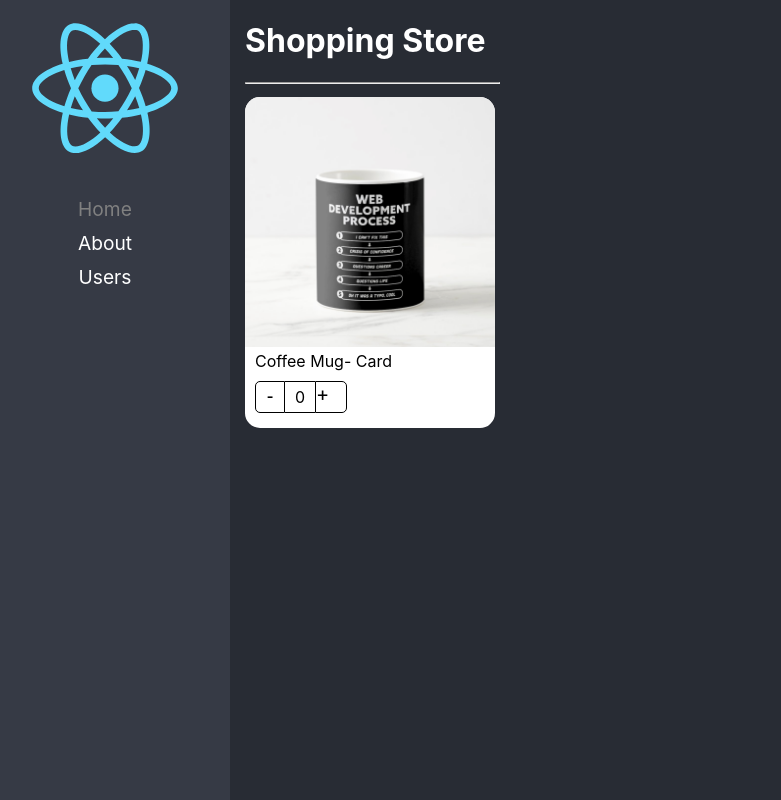
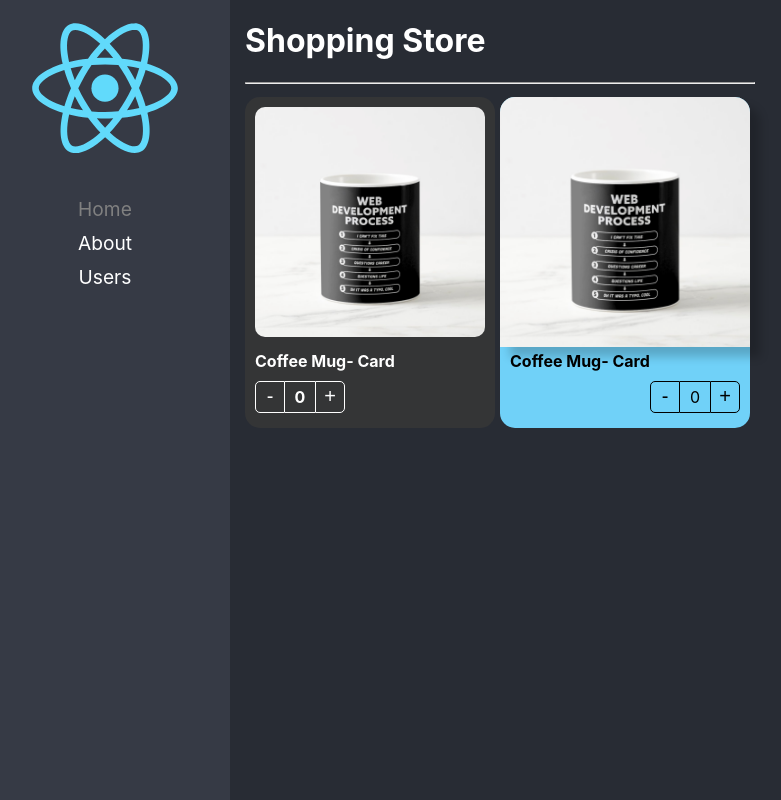
Before and after one commit to JavascriptDeNoobAPro/react-pro-project, a React (Create React App) app: page /home in a window 1280 px wide. Shown: the whole page, without its empty margins (20-801 px from the left). Built offline with nearby package versions, Linux system fonts and the light colour scheme.

Commit message:
ADD: Component extend styles

```diff
--- a/src/02-component-patterns/components/ProductButtons.tsx
+++ b/src/02-component-patterns/components/ProductButtons.tsx
@@ -1,14 +1,21 @@
-import { useContext } from "react";
+import { useContext , CSSProperties} from "react";
 import { ProductContext } from "./ProductCard";
 import styles from "../styles/styles.module.css"
 
-export const ProductButtons = () => {
+interface Props {
+    className?: string;
+    style?: CSSProperties ;
+}
+
+export const ProductButtons = ({className, style}: Props) => {
     const {increaseBy, counter} = useContext(ProductContext);
     return (
-        <div className={styles.buttonsContainer}>
+        <div
+        style={style}
+        className={`${styles.buttonsContainer} ${className}`}>
                 <button className={styles.buttonMinus} onClick={()=>increaseBy(-1)}> - </button>
                 <div className={styles.countLabel}>{counter}</div>
-                <div className={styles.buttonAdd} onClick={()=>increaseBy(1)}> + </div>
+                <button className={styles.buttonAdd} onClick={()=>increaseBy(1)}> + </button>
             </div>
     )
 }
--- a/src/02-component-patterns/components/ProductCard.tsx
+++ b/src/02-component-patterns/components/ProductCard.tsx
@@ -1,18 +1,29 @@
 import styles from "../styles/styles.module.css"
 import useProduct from "../hooks/useProduct"
-import { createContext } from "react"
-import { ProductCardProps, ProductContextProps } from "../interfaces/interfaces";
+import { createContext, CSSProperties, ReactElement } from "react"
+import {  Product, ProductContextProps } from "../interfaces/interfaces";
 
 
 export const ProductContext = createContext({} as ProductContextProps);
 const { Provider} = ProductContext;
 
-export const ProductCard = ({children, product} : ProductCardProps) => {
+
+
+export interface Props{
+    product: Product;
+    children?: ReactElement | ReactElement[];
+    className?: string;
+    style?: CSSProperties;
+}
+
+export const ProductCard = ({children, product, className, style} : Props) => {
 
     const {counter, increaseBy} = useProduct()
     return (
         <Provider value={{counter, increaseBy, product}}>
-            <div className={styles.productCard}>
+            <div
+            style={style}
+            className={`${styles.productCard} ${className}`}>
               {children}
             </div>
         </Provider>
--- a/src/02-component-patterns/components/ProductImage.tsx
+++ b/src/02-component-patterns/components/ProductImage.tsx
@@ -1,9 +1,15 @@
-import { useContext } from "react";
+import { useContext, CSSProperties } from "react";
 import { ProductContext } from "./ProductCard";
 import noImage from "../assets/no-image.jpg"
 import styles from "../styles/styles.module.css"
 
-export const ProductImage =  ({img=''}) => {
+interface Props{
+    img?: string;
+    className?: string,
+    style?: CSSProperties;
+}
+
+export const ProductImage =  ({img, className, style}: Props) => {
     const {product} = useContext(ProductContext);
 
     let imgToShow : string;
@@ -16,5 +22,6 @@
         imgToShow = noImage;
     }
 
-    return ( <img className={styles.productImg} src={imgToShow} alt="Product representation"/>)
+    return ( <img
+        style={style} className={`${styles.productImg} ${className}`} src={imgToShow} alt="Product representation"/>)
 }
--- a/src/02-component-patterns/components/ProductTitle.tsx
+++ b/src/02-component-patterns/components/ProductTitle.tsx
@@ -1,9 +1,16 @@
-import { useContext } from "react";
+import { useContext , CSSProperties} from "react";
 import { ProductContext } from "./ProductCard";
 import styles from "../styles/styles.module.css"
 
-export const ProductTitle = ({title} : {title?: string}) => {
+interface Props{
+    title?: string;
+    className?: string,
+    style?: CSSProperties;
+}
+
+export const ProductTitle = ({title, className, style} : Props) => {
     const {product} = useContext(ProductContext);
-    return ( <span className={styles.productDescription}>{title ? title : product.title}</span>
+    return ( <span
+        style={style} className={`${styles.productDescription} ${className}`}>{title ? title : product.title}</span>
         )
 }
--- a/src/02-component-patterns/interfaces/interfaces.ts
+++ b/src/02-component-patterns/interfaces/interfaces.ts
@@ -1,9 +1,4 @@
-import { ReactElement } from "react";
 
-export interface ProductCardProps{
-    product: Product;
-    children?: ReactElement | ReactElement[];
-}
 
 export interface Product {
     id: string,
--- a/src/02-component-patterns/pages/ShoppingPage.tsx
+++ b/src/02-component-patterns/pages/ShoppingPage.tsx
@@ -1,4 +1,5 @@
 import { ProductButtons, ProductCard, ProductImage, ProductTitle } from "../components"
+import "../styles/custom-styles.css"
 
 const product = {
     id: "1",
@@ -8,14 +9,21 @@
 
 export const ShoppingPage = () => {
     return (
-        <div>
+        <div >
             <h1>Shopping Store</h1>
             <hr/>
             <div style={{display: "flex", flexDirection: "row", flexWrap: "wrap"}}>
-                <ProductCard product={product}>
-                    <ProductImage/>
-                    <ProductTitle/>
-                    <ProductButtons/>
+                <ProductCard product={product} className="bg-dark text-white text-bold">
+                    <ProductImage className="custom-image"/>
+                    <ProductTitle className="text-white text-bold"/>
+                    <ProductButtons className="custom-buttons"/>
+                </ProductCard>
+                <ProductCard product={product} style={{
+                    backgroundColor: '#70D1F8'
+                }}>
+                    <ProductImage style={{boxShadow: '10px 10px 10px rgba(0,0,0,0.2'}}/>
+                    <ProductTitle  style={{fontWeight: "bold"}}/>
+                    <ProductButtons style={{display: "flex", justifyContent: "end"}} />
                 </ProductCard>
             </div>
         </div>
--- /dev/null
+++ b/src/02-component-patterns/styles/custom-styles.css
@@ -0,0 +1,23 @@
+
+.bg-dark {
+    background-color: rgba(56,56,56,0.8);
+}
+
+.text-white{
+     color: #fff;
+}
+
+.text-bold{
+    font-weight: bold;
+}
+
+.custom-image {
+    padding: 10px;
+    width: calc(100% - 20px);
+    border-radius: 20px;
+}
+
+.custom-buttons button, .custom-buttons div{
+    color: #fff;
+    border-color: #fff;
+}
```
